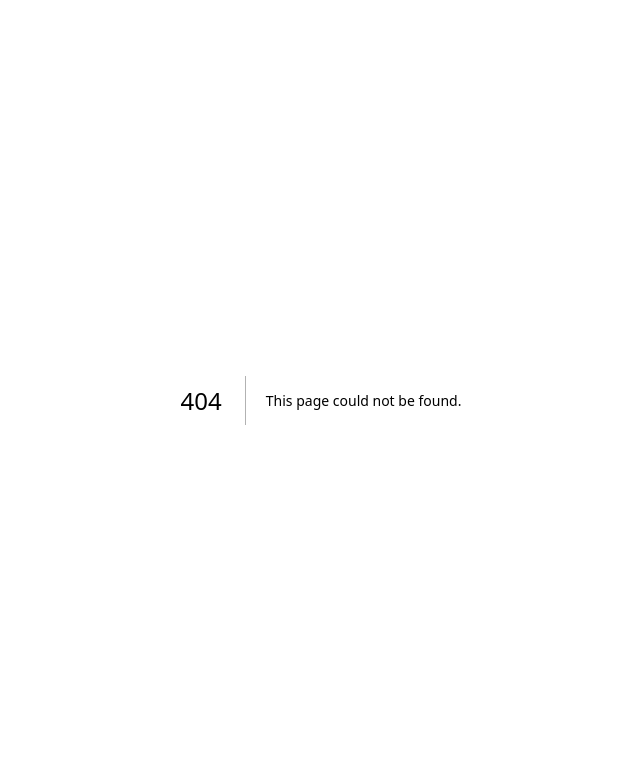
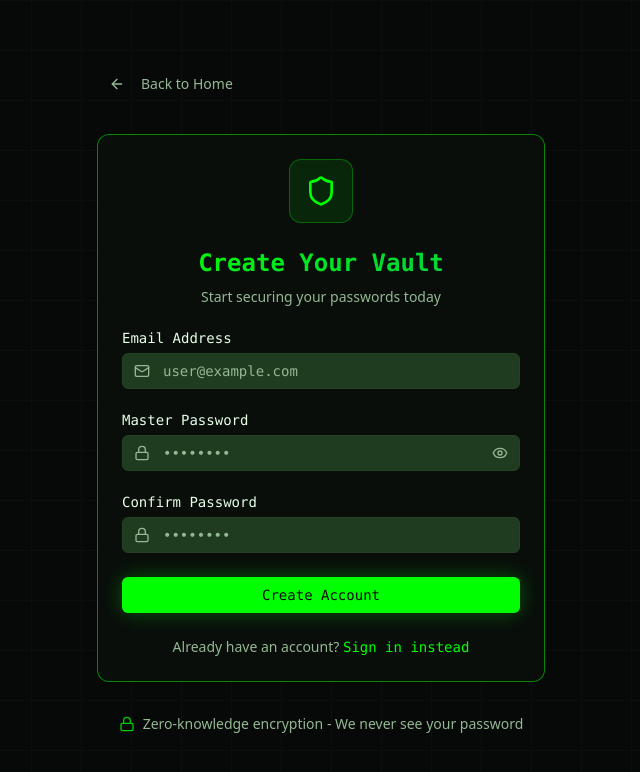
Before and after one commit to Pawan0603/passwordbox-2.0, a Next.js app: page /register in a window 1280 px wide. Before the commit this address had no page. Shown: the top 772 px of the page, without its empty margins (319-959 px from the left). Built offline with nearby package versions, Linux system fonts and the light colour scheme.

Commit message:
add redister page

```diff
--- /dev/null
+++ b/src/app/register/page.jsx
@@ -0,0 +1,229 @@
+'use client';
+import React, { useState } from 'react';
+import { motion } from 'framer-motion';
+import { useRouter } from 'next/navigation';
+import { Shield, Mail, Lock, ArrowLeft, Eye, EyeOff, CheckCircle2, XCircle } from 'lucide-react';
+import { Button } from '@/components/ui/button';
+import { Input } from '@/components/ui/input';
+import { Label } from '@/components/ui/label';
+import { Card, CardContent, CardDescription, CardHeader, CardTitle } from '@/components/ui/card';
+// import { useAuth } from '@/context/AuthContext';
+import { toast } from 'sonner';
+
+const Page = () => {
+  const router = useRouter();
+//   const { register, isAuthenticated } = useAuth();
+  const [email, setEmail] = useState('');
+  const [password, setPassword] = useState('');
+  const [confirmPassword, setConfirmPassword] = useState('');
+  const [showPassword, setShowPassword] = useState(false);
+  const [isLoading, setIsLoading] = useState(false);
+
+//   React.useEffect(() => {
+//     if (isAuthenticated) {
+//       router.push('/dashboard');
+//     }
+//   }, [isAuthenticated, router.push]);
+
+  const passwordChecks = [
+    { label: 'At least 8 characters', check: password.length >= 8 },
+    { label: 'Contains uppercase letter', check: /[A-Z]/.test(password) },
+    { label: 'Contains lowercase letter', check: /[a-z]/.test(password) },
+    { label: 'Contains number', check: /[0-9]/.test(password) },
+  ];
+
+  const handleSubmit = async (e) => {
+    e.preventDefault();
+
+    if (!email || !password || !confirmPassword) {
+      toast.error('Please fill in all fields');
+      return;
+    }
+
+    if (password !== confirmPassword) {
+      toast.error('Passwords do not match');
+      return;
+    }
+
+    if (password.length < 8) {
+      toast.error('Password must be at least 8 characters');
+      return;
+    }
+
+    setIsLoading(true);
+
+    setTimeout(() => {
+      register(email, password);
+      toast.success('Account created successfully!');
+      router.push('/dashboard');
+      setIsLoading(false);
+    }, 1000);
+  };
+
+  return (
+    <div className="min-h-screen bg-background flex items-center justify-center p-4 relative overflow-hidden">
+      <div className="absolute inset-0 grid-pattern opacity-10"></div>
+      <div className="scanline"></div>
+
+      <motion.div
+        initial={{ opacity: 0, y: 20 }}
+        animate={{ opacity: 1, y: 0 }}
+        className="w-full max-w-md relative z-10"
+      >
+        <Button
+          variant="ghost"
+          onClick={() => router.push('/')}
+          className="mb-8 text-muted-foreground hover:text-primary"
+        >
+          <ArrowLeft className="w-4 h-4 mr-2" />
+          Back to Home
+        </Button>
+
+        <Card className="border-border bg-card/50 backdrop-blur-xl border-glow">
+          <CardHeader className="text-center">
+            <motion.div
+              initial={{ scale: 0 }}
+              animate={{ scale: 1 }}
+              transition={{ type: 'spring' }}
+              className="w-16 h-16 bg-primary/10 border border-primary/30 rounded-xl flex items-center justify-center mx-auto mb-4"
+            >
+              <Shield className="w-8 h-8 text-primary" />
+            </motion.div>
+            <CardTitle className="text-2xl font-bold font-mono gradient-text">
+              Create Your Vault
+            </CardTitle>
+            <CardDescription className="text-muted-foreground">
+              Start securing your passwords today
+            </CardDescription>
+          </CardHeader>
+          <CardContent>
+            <form onSubmit={handleSubmit} className="space-y-6">
+              <div className="space-y-2">
+                <Label htmlFor="email" className="text-foreground font-mono">
+                  Email Address
+                </Label>
+                <div className="relative">
+                  <Mail className="absolute left-3 top-1/2 transform -translate-y-1/2 w-4 h-4 text-muted-foreground" />
+                  <Input
+                    id="email"
+                    type="email"
+                    placeholder="user@example.com"
+                    value={email}
+                    onChange={(e) => setEmail(e.target.value)}
+                    className="pl-10 bg-input border-border focus:border-primary transition-glow font-mono"
+                    required
+                  />
+                </div>
+              </div>
+
+              <div className="space-y-2">
+                <Label htmlFor="password" className="text-foreground font-mono">
+                  Master Password
+                </Label>
+                <div className="relative">
+                  <Lock className="absolute left-3 top-1/2 transform -translate-y-1/2 w-4 h-4 text-muted-foreground" />
+                  <Input
+                    id="password"
+                    type={showPassword ? 'text' : 'password'}
+                    placeholder="••••••••"
+                    value={password}
+                    onChange={(e) => setPassword(e.target.value)}
+                    className="pl-10 pr-10 bg-input border-border focus:border-primary transition-glow font-mono"
+                    required
+                  />
+                  <button
+                    type="button"
+                    onClick={() => setShowPassword(!showPassword)}
+                    className="absolute right-3 top-1/2 transform -translate-y-1/2 text-muted-foreground hover:text-primary transition-colors"
+                  >
+                    {showPassword ? <EyeOff className="w-4 h-4" /> : <Eye className="w-4 h-4" />}
+                  </button>
+                </div>
+
+                {/* Password Strength */}
+                {password && (
+                  <motion.div
+                    initial={{ opacity: 0, height: 0 }}
+                    animate={{ opacity: 1, height: 'auto' }}
+                    className="mt-3 space-y-2"
+                  >
+                    {passwordChecks.map((item, index) => (
+                      <div key={index} className="flex items-center space-x-2 text-sm">
+                        {item.check ? (
+                          <CheckCircle2 className="w-4 h-4 text-success" />
+                        ) : (
+                          <XCircle className="w-4 h-4 text-muted-foreground" />
+                        )}
+                        <span className={item.check ? 'text-success' : 'text-muted-foreground'}>
+                          {item.label}
+                        </span>
+                      </div>
+                    ))}
+                  </motion.div>
+                )}
+              </div>
+
+              <div className="space-y-2">
+                <Label htmlFor="confirmPassword" className="text-foreground font-mono">
+                  Confirm Password
+                </Label>
+                <div className="relative">
+                  <Lock className="absolute left-3 top-1/2 transform -translate-y-1/2 w-4 h-4 text-muted-foreground" />
+                  <Input
+                    id="confirmPassword"
+                    type="password"
+                    placeholder="••••••••"
+                    value={confirmPassword}
+                    onChange={(e) => setConfirmPassword(e.target.value)}
+                    className="pl-10 bg-input border-border focus:border-primary transition-glow font-mono"
+                    required
+                  />
+                </div>
+              </div>
+
+              <Button
+                type="submit"
+                className="w-full bg-primary text-primary-foreground hover:bg-primary/90 neon-glow font-mono"
+                disabled={isLoading}
+              >
+                {isLoading ? (
+                  <span className="flex items-center">
+                    <span className="animate-pulse">Creating Vault...</span>
+                  </span>
+                ) : (
+                  'Create Account'
+                )}
+              </Button>
+            </form>
+
+            <div className="mt-6 text-center">
+              <p className="text-sm text-muted-foreground">
+                Already have an account?{' '}
+                <button
+                  onClick={() => router.push('/login')}
+                  className="text-primary hover:underline font-mono"
+                >
+                  Sign in instead
+                </button>
+              </p>
+            </div>
+          </CardContent>
+        </Card>
+
+        <motion.div
+          initial={{ opacity: 0 }}
+          animate={{ opacity: 1 }}
+          transition={{ delay: 0.5 }}
+          className="mt-8 text-center text-sm text-muted-foreground"
+        >
+          <div className="flex items-center justify-center space-x-2">
+            <Lock className="w-4 h-4 text-success" />
+            <span>Zero-knowledge encryption - We never see your password</span>
+          </div>
+        </motion.div>
+      </motion.div>
+    </div>
+  );
+};
+
+export default Page;
```
